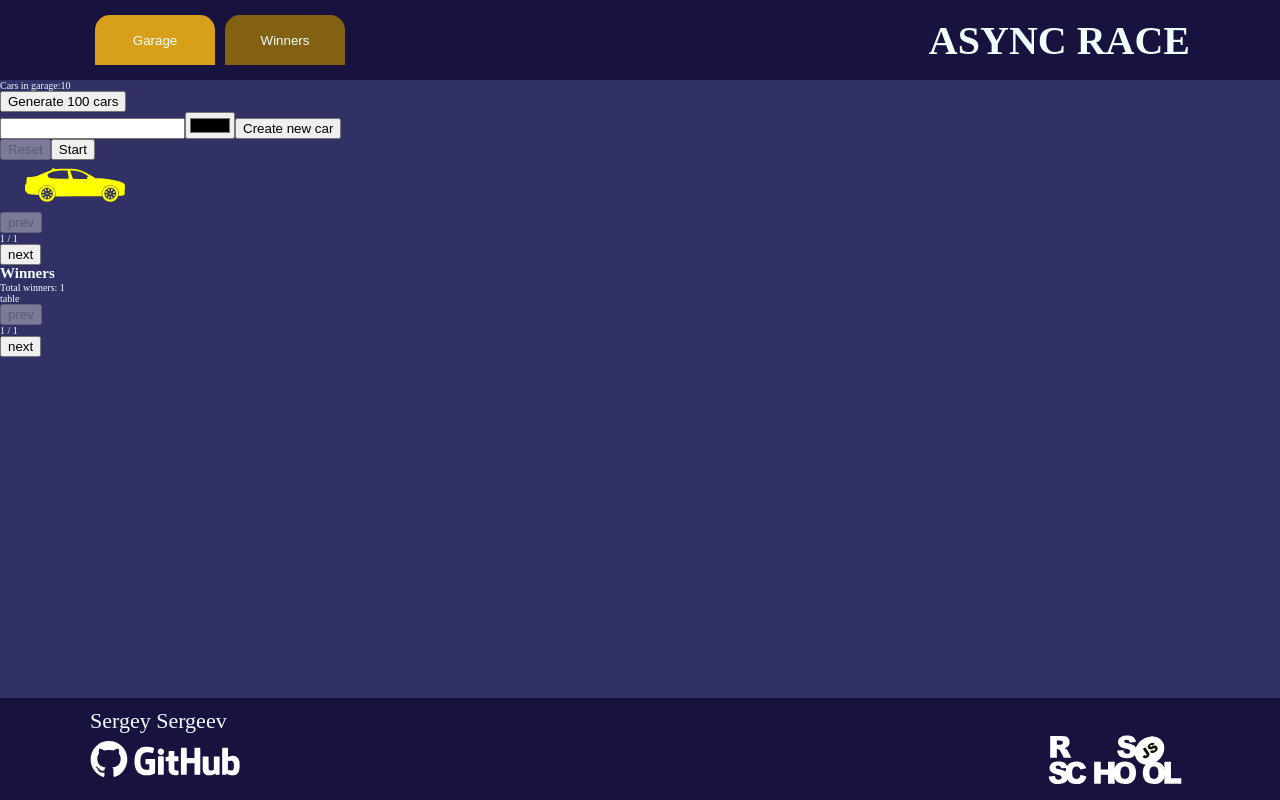
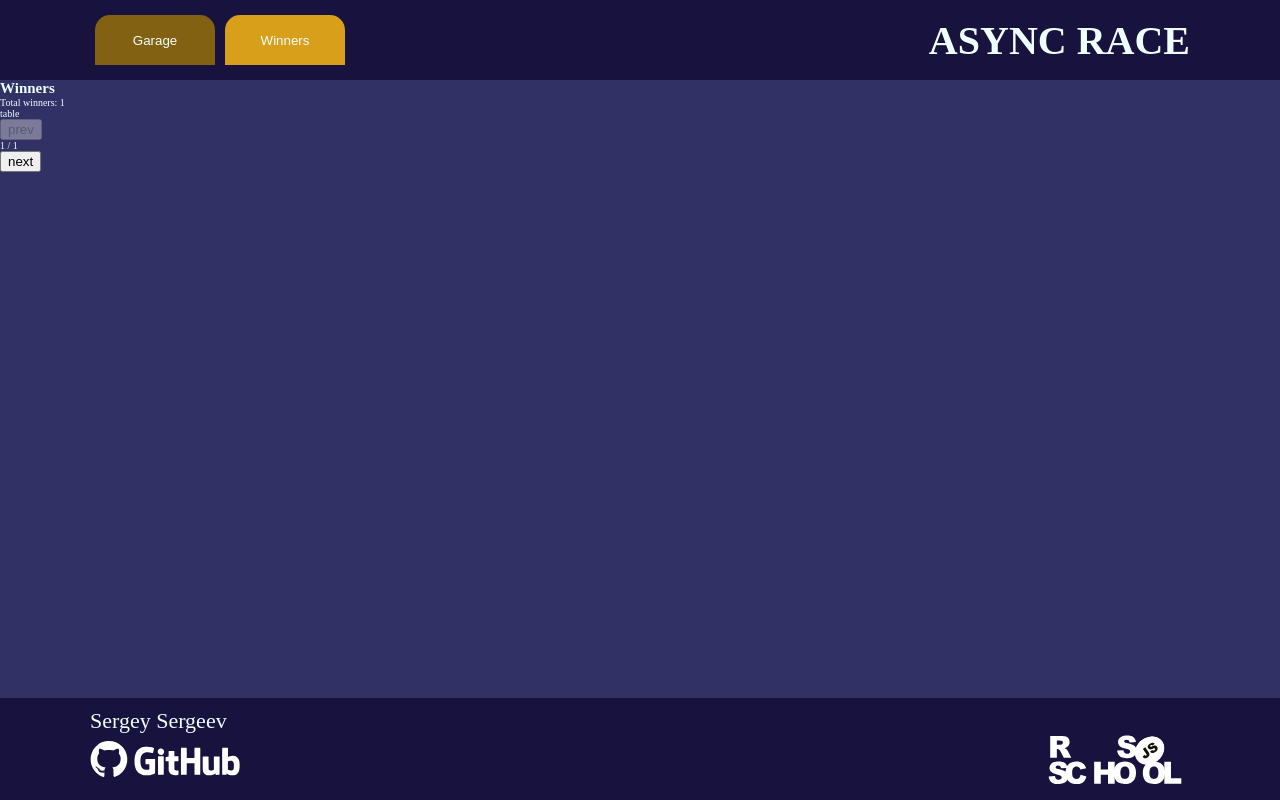
Before and after one commit to M0rl0ck/JSFE2022Q1, a React (Create React App) app in the folder async-race/: page / in a window 1280 px wide. Both pictures are taken after a click on the button "Winners". Built offline with nearby package versions, Linux system fonts and the light colour scheme.

Commit message:
feat: add page turning

```diff
--- a/async-race/src/App.tsx
+++ b/async-race/src/App.tsx
@@ -1,13 +1,15 @@
-import React from 'react';
+import React, { useState } from 'react';
 import Footer from './script/components/Footer';
 import Header from './script/components/Header';
 import Main from './script/components/Main';
+import { PagesList } from './script/infostructure/types';
 
 function App() {
+  const [page, setPage] = useState<PagesList>('garage');
   return (
     <div className="App">
-      <Header />
-      <Main />
+      <Header callback={(param: PagesList) => setPage(param)} />
+      <Main page={page} />
       <Footer />
     </div>
   );
--- a/async-race/src/script/components/Garage.tsx
+++ b/async-race/src/script/components/Garage.tsx
@@ -1,10 +1,11 @@
 import React from 'react';
+import IPageDisplay from '../infostructure/IPageDisplay';
 import GarageTitle from './GarageTitle';
 import Tracs from './Tracs';
 
-export default function Garage() {
+export default function Garage({ addClass }: IPageDisplay) {
   return (
-    <div className="garage">
+    <div className={`garage ${addClass}`}>
       <GarageTitle />
       <Tracs />
     </div>
--- a/async-race/src/script/components/Header.tsx
+++ b/async-race/src/script/components/Header.tsx
@@ -1,13 +1,21 @@
-import React from 'react';
+import React, { useState } from 'react';
+import IHeadar from '../infostructure/IHeader';
 import Button from './Button';
 
-export default function Header() {
+export default function Header({ callback }: IHeadar) {
+  const [isActive, setIsActive] = useState(true);
+  const [isDisabled, setIsDisabled] = useState(true);
+  function setActve() {
+    console.log('hi');
+    setIsActive((prev) => !prev);
+    setIsDisabled((prev) => !prev);
+  }
   return (
     <header className="header">
       <div className="header__container">
         <div className="header__buttons">
-          <Button btClass="button__garage" innerStr="Garage" active disabled callback={() => console.log('garage')} />
-          <Button btClass="button__winners" innerStr="Winners" active={false} disabled={false} callback={() => console.log('winners')} />
+          <Button btClass="button__garage" innerStr="Garage" active={isActive} disabled={isDisabled} callback={() => { setActve(); callback('garage'); }} />
+          <Button btClass="button__winners" innerStr="Winners" active={!isActive} disabled={!isDisabled} callback={() => { setActve(); callback('winners'); }} />
         </div>
         <h1>ASYNC RACE</h1>
       </div>
--- a/async-race/src/script/components/Main.tsx
+++ b/async-race/src/script/components/Main.tsx
@@ -1,12 +1,13 @@
 import React from 'react';
+import IMain from '../infostructure/IMain';
 import Garage from './Garage';
 import Winners from './Winners';
 
-export default function Main() {
+export default function Main({ page }: IMain) {
   return (
     <main className="main">
-      <Garage />
-      <Winners />
+      <Garage addClass={page === 'garage' ? '' : 'hide'} />
+      <Winners addClass={page === 'winners' ? '' : 'hide'} />
     </main>
   );
 }
--- a/async-race/src/script/components/Winners.tsx
+++ b/async-race/src/script/components/Winners.tsx
@@ -1,10 +1,11 @@
 import React from 'react';
+import IPageDisplay from '../infostructure/IPageDisplay';
 import PaginationButtons from './PaginationButtons';
 
-export default function Winners() {
+export default function Winners({ addClass }: IPageDisplay) {
   const countWinners = 1;
   return (
-    <div className="winners">
+    <div className={`winners ${addClass}`}>
       <h2>Winners</h2>
       <div className="winners__container">
         <p>
--- /dev/null
+++ b/async-race/src/script/infostructure/IHeader.ts
@@ -0,0 +1,5 @@
+import { PagesList } from './types';
+
+export default interface IHeadar {
+  callback(param :PagesList): void
+}
--- /dev/null
+++ b/async-race/src/script/infostructure/IMain.ts
@@ -0,0 +1,5 @@
+import { PagesList } from './types';
+
+export default interface IMain {
+  page: PagesList
+}
--- /dev/null
+++ b/async-race/src/script/infostructure/IPageDisplay.ts
@@ -0,0 +1,3 @@
+export default interface IPageDisplay {
+  addClass: string
+}
--- a/async-race/src/script/infostructure/types.ts
+++ b/async-race/src/script/infostructure/types.ts
@@ -3,3 +3,5 @@ export type Sort = 'id' | 'wins' | 'time';
 export type StartEngine = 'started' | 'stopped';
 
 export type Order = 'ASC' | 'DESC';
+
+export type PagesList = 'garage' | 'winners';
--- a/async-race/src/scss/componrnts/_main.scss
+++ b/async-race/src/scss/componrnts/_main.scss
@@ -5,4 +5,7 @@
   //   display: flex;
   //   flex-direction: column;
   // }
+  .hide {
+    display: none;
+  }
 }
```
